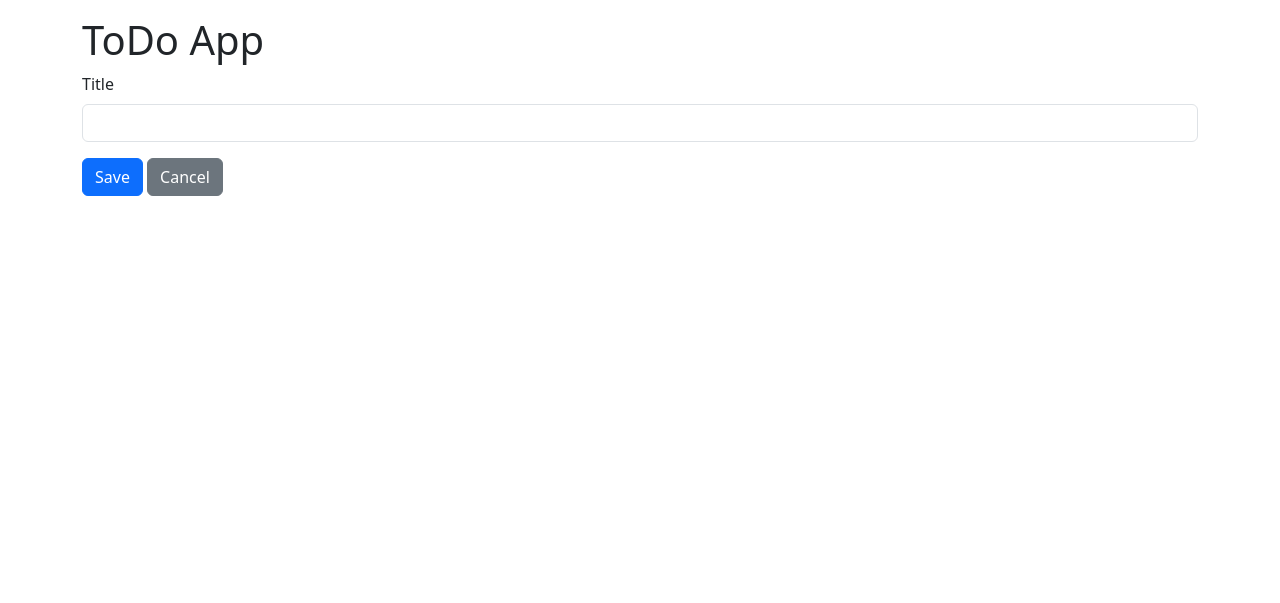
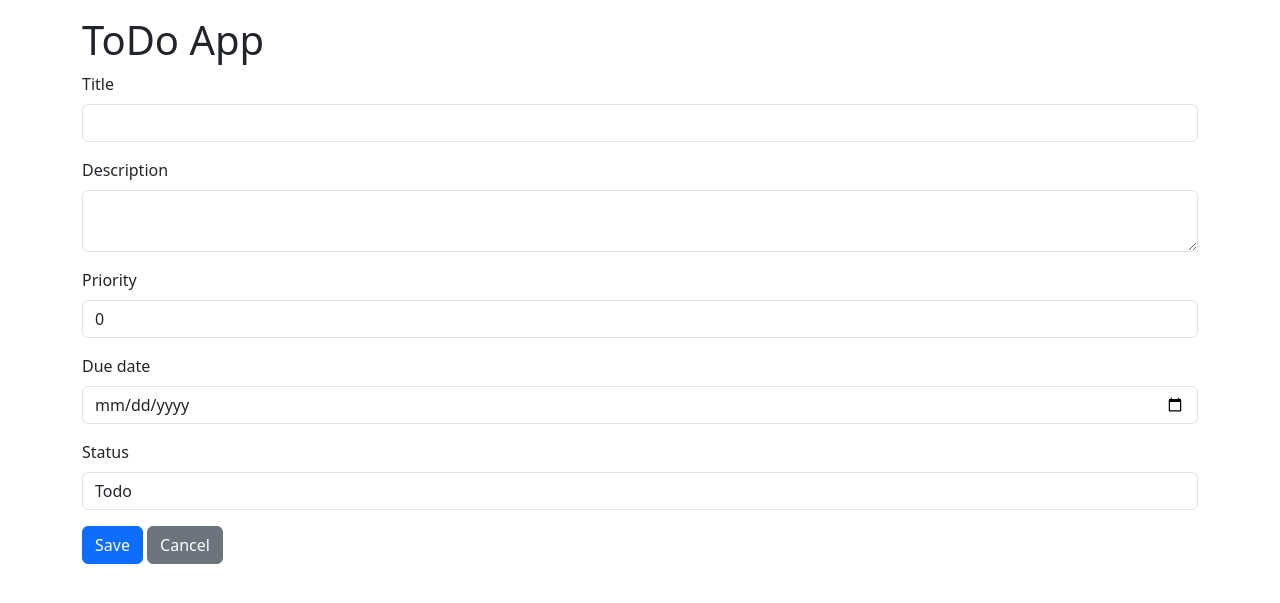
Before and after one commit to nv23158-mohammed-jasim/todo-app, a Flask app: page /task/create in a window 1280 px wide. Shown: the top 603 px of the page. Run offline with Flask 3, Linux system fonts and the light colour scheme.

Commit message:
Feature: Add task descriptions and metadata (priority, due_date, status)

```diff
--- a/app/models.py
+++ b/app/models.py
@@ -5,6 +5,12 @@
 class Task(db.Model):
     id = db.Column(db.Integer, primary_key=True)
     title = db.Column(db.String(128), nullable=False)
+    description = db.Column(db.Text, nullable=True)
+    priority = db.Column(db.Integer, default=0)
+    due_date = db.Column(db.Date, nullable=True)
+    status = db.Column(db.String(20), default="todo")
+    created_at = db.Column(db.DateTime, default=datetime.utcnow)
+    updated_at = db.Column(db.DateTime, default=datetime.utcnow, onupdate=datetime.utcnow)
 
     def __repr__(self):
         return f"<Task {self.id} {self.title}>"
--- a/app/routes.py
+++ b/app/routes.py
@@ -13,10 +13,20 @@
 def create_task():
     if request.method == "POST":
         title = request.form.get("title")
+        description = request.form.get("description")
+        priority = request.form.get("priority", type=int)
+        due_date = request.form.get("due_date")
+        status = request.form.get("status")
         if not title:
             flash("Title is required.")
         else:
-            task = Task(title=title)
+            task = Task(
+                title=title,
+                description=description,
+                priority=priority or 0,
+                due_date=due_date or None,
+                status=status or "todo",
+            )
             db.session.add(task)
             db.session.commit()
             return redirect(url_for("index"))
@@ -28,10 +38,18 @@
     task = Task.query.get_or_404(task_id)
     if request.method == "POST":
         title = request.form.get("title")
+        description = request.form.get("description")
+        priority = request.form.get("priority", type=int)
+        due_date = request.form.get("due_date")
+        status = request.form.get("status")
         if not title:
             flash("Title is required.")
         else:
             task.title = title
+            task.description = description
+            task.priority = priority or 0
+            task.due_date = due_date or None
+            task.status = status or task.status
             db.session.commit()
             return redirect(url_for("index"))
     return render_template("task_form.html", task=task)
--- a/app/templates/index.html
+++ b/app/templates/index.html
@@ -3,12 +3,16 @@
 {% block content %}
 <a href="{{ url_for('create_task') }}" class="btn btn-primary mb-3">New Task</a>
 <table class="table">
-    <thead><tr><th>ID</th><th>Title</th><th>Actions</th></tr></thead>
+    <thead><tr><th>ID</th><th>Title</th><th>Description</th><th>Priority</th><th>Due</th><th>Status</th><th>Actions</th></tr></thead>
     <tbody>
     {% for t in tasks %}
     <tr>
         <td>{{ t.id }}</td>
         <td>{{ t.title }}</td>
+        <td>{{ t.description or '' }}</td>
+        <td>{{ t.priority }}</td>
+        <td>{{ t.due_date or '' }}</td>
+        <td>{{ t.status }}</td>
         <td>
             <a href="{{ url_for('edit_task', task_id=t.id) }}" class="btn btn-sm btn-secondary">Edit</a>
             <form action="{{ url_for('delete_task', task_id=t.id) }}" method="post" style="display:inline">
--- a/app/templates/task_form.html
+++ b/app/templates/task_form.html
@@ -6,6 +6,26 @@
         <label class="form-label">Title</label>
         <input name="title" class="form-control" value="{{ task.title if task else '' }}">
     </div>
+    <div class="mb-3">
+        <label class="form-label">Description</label>
+        <textarea name="description" class="form-control">{{ task.description if task else '' }}</textarea>
+    </div>
+    <div class="mb-3">
+        <label class="form-label">Priority</label>
+        <input name="priority" type="number" class="form-control" value="{{ task.priority if task else 0 }}">
+    </div>
+    <div class="mb-3">
+        <label class="form-label">Due date</label>
+        <input name="due_date" type="date" class="form-control" value="{{ task.due_date if task and task.due_date else '' }}">
+    </div>
+    <div class="mb-3">
+        <label class="form-label">Status</label>
+        <select name="status" class="form-control">
+            {% for s in ['todo','doing','done'] %}
+            <option value="{{s}}" {% if task and task.status==s %}selected{% endif %}>{{s.title()}}</option>
+            {% endfor %}
+        </select>
+    </div>
     <button class="btn btn-primary" type="submit">Save</button>
     <a href="{{ url_for('index') }}" class="btn btn-secondary">Cancel</a>
 </form>
```
